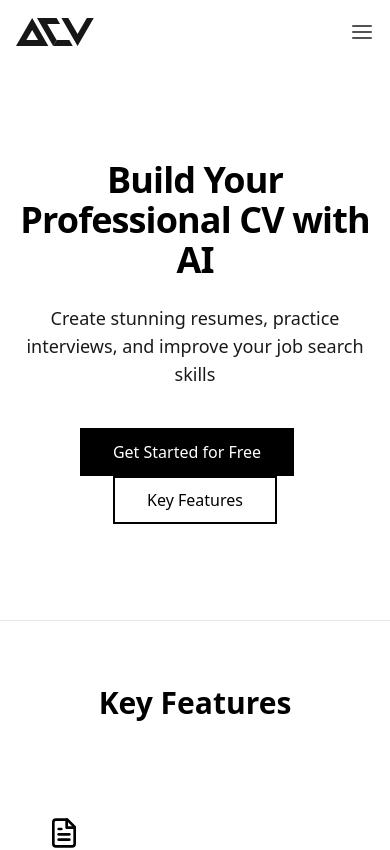
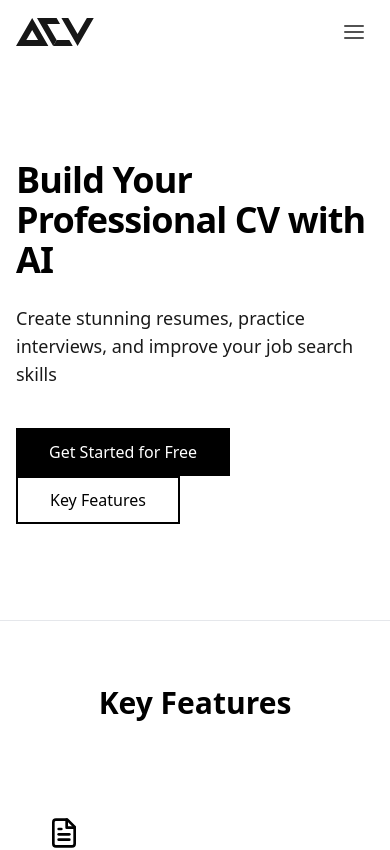
Before and after one commit to kpick-me/kpick-me-cvgen-frontend, a Next.js app in the folder kpick-me-cvgen-frontend/: page / in a window 390 px wide. Shown: the top 850 px of the page. Built offline with nearby package versions, Linux system fonts and the light colour scheme; no server answers.

Commit message:
yadayadayada

```diff
--- a/kpick-me-cvgen-frontend/components/landing/HeroSection.tsx
+++ b/kpick-me-cvgen-frontend/components/landing/HeroSection.tsx
@@ -12,11 +12,11 @@ export function HeroSection({ onGetStarted }: HeroSectionProps) {
 
   return (
     <div className="max-w-7xl mx-auto px-4 sm:px-6 lg:px-8 py-24 sm:py-32 border-b border-gray-200">
-      <div className="text-center max-w-3xl mx-auto">
+      <div className="text-left max-w-3xl">
         <h1 className="text-4xl sm:text-5xl md:text-6xl font-bold text-black tracking-tight mb-6">
           {t.hero.title}
         </h1>
-        <p className="text-lg text-black/90 mb-10 max-w-xl mx-auto">
+        <p className="text-lg text-black/90 mb-10 max-w-xl">
           {t.hero.subtitle}
         </p>
         <div className="space-x-4">
--- a/kpick-me-cvgen-frontend/components/landing/Navigation.tsx
+++ b/kpick-me-cvgen-frontend/components/landing/Navigation.tsx
@@ -73,15 +73,13 @@ export function Navigation({ mobileMenuOpen, setMobileMenuOpen, onGetStarted }:
               </div>
             )}
           </div>
-          <div className="flex items-center">
           <button
             onClick={() => setMobileMenuOpen(!mobileMenuOpen)}
-              className="md:hidden p-0 text-neutral-600 ml-auto"
+            className="md:hidden p-2 text-neutral-600"
             aria-label="Toggle menu"
           >
             {mobileMenuOpen ? <XIcon className="w-6 h-6" /> : <MenuIcon className="w-6 h-6" />}
           </button>
-          </div>
         </div>
       </div>
       <MobileMenu
```
Lines whose indentation alone changed are shown as unchanged.
